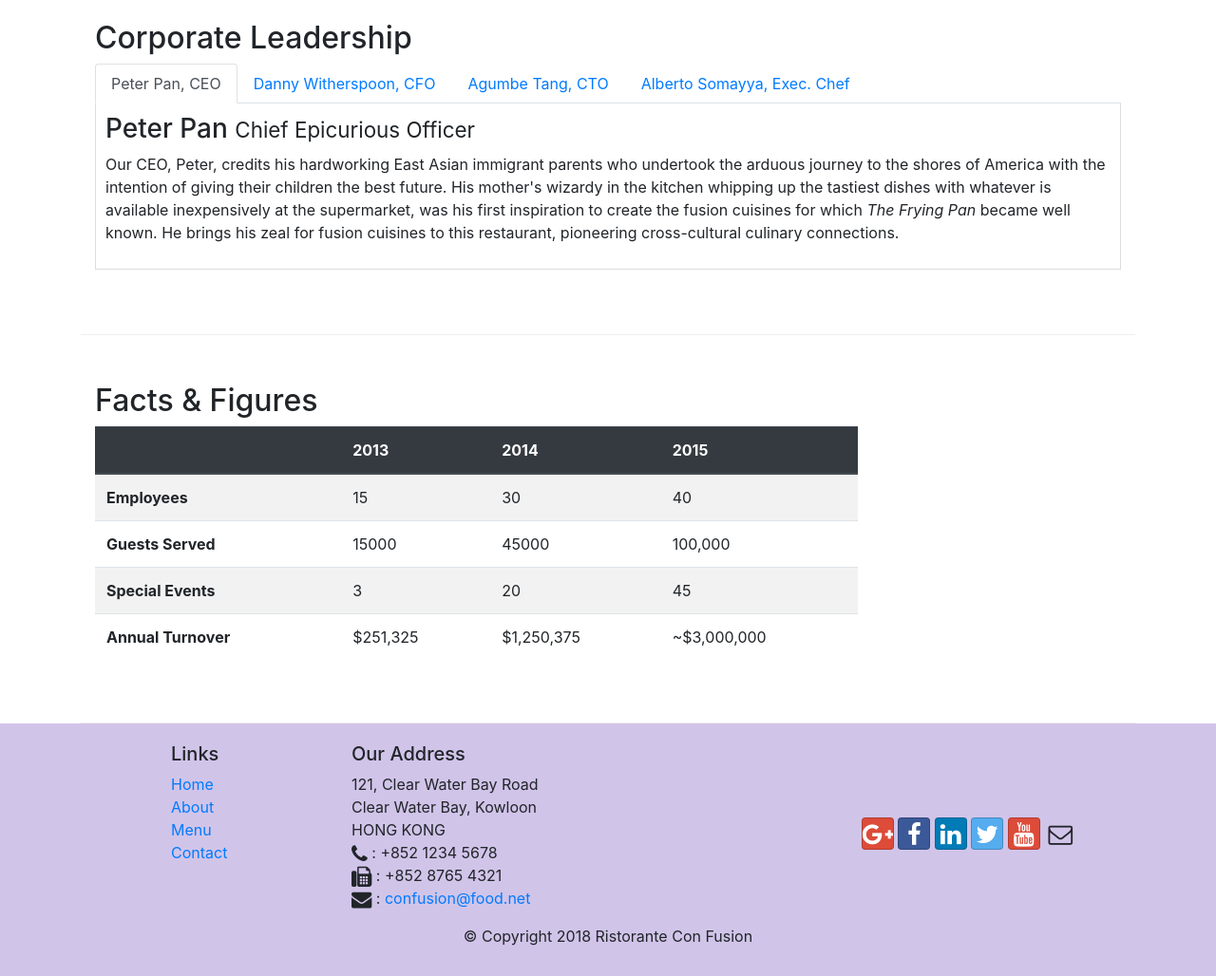
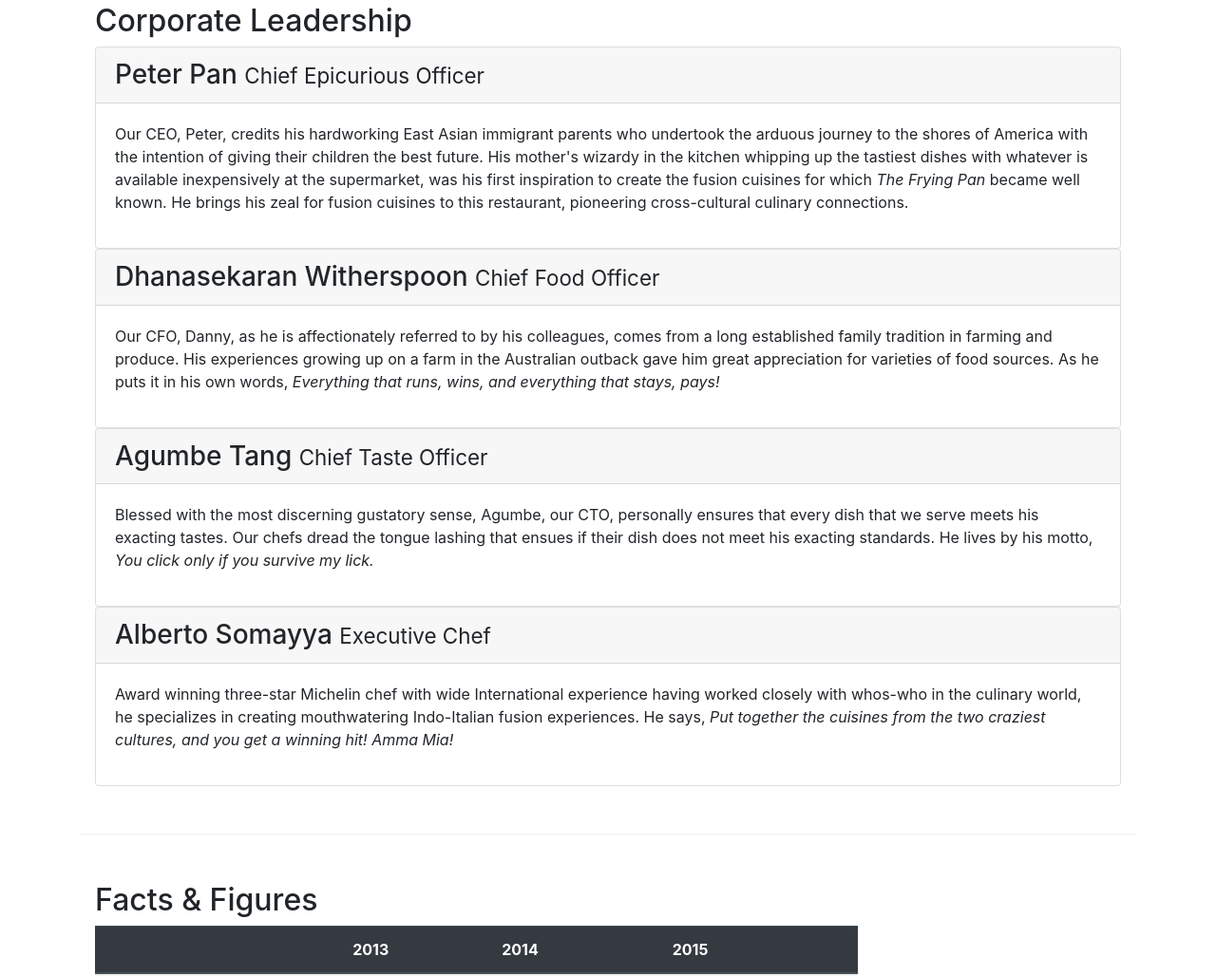
Before and after one commit to Mayankjain301001/Bootstrap-Project, a website: page Bootstrap4/conFusion/aboutus.html in a window 1280 px wide. Shown: the part 994-2022 px from the top of the page at 95% size. Drawn offline with nearby package versions, Linux system fonts and the light colour scheme.

Commit message:
Accordion

```diff
--- a/Bootstrap4/conFusion/aboutus.html
+++ b/Bootstrap4/conFusion/aboutus.html
@@ -103,55 +103,58 @@
             <div class="col-12">
                 <h2>Corporate Leadership</h2>
 
-                <ul class="nav nav-tabs">
 
-                	<li class="nav-item">
-                		<a class="nav-link active" href="#peter" role="tab" data-toggle="tab">Peter Pan, CEO</a>
-                	</li>
+                <div id="accordion">
+                	<div class="card">
+                		<div class="card-header" role="tab" id="peterhead">
+                              <h3 class="mb-0">
+                              	<a data-toggle="collapse" data-target="#peter">Peter Pan <small>Chief Epicurious Officer</small></a></h3>
+                		</div>
+                       <div role="tabpanel" class="collapse show" id="peter" data-parent="#accordion">
+                   <div class="card-body">
+                <p class="d-none d-sm-block">Our CEO, Peter, credits his hardworking East Asian immigrant parents who undertook the arduous journey to the shores of America with the intention of giving their children the best future. His mother's wizardy in the kitchen whipping up the tastiest dishes with whatever is available inexpensively at the supermarket, was his first inspiration to create the fusion cuisines for which <em>The Frying Pan</em> became well known. He brings his zeal for fusion cuisines to this restaurant, pioneering cross-cultural culinary connections.</p>
+            </div>
+                	</div>
+                </div>
 
-                	<li class="nav-item">
-                		<a class="nav-link" href="#danny" role="tab" data-toggle="tab">Danny Witherspoon, CFO</a>
-                	</li>
-
-                	<li class="nav-item">
-                		<a class="nav-link" href="#agumbe" role="tab" data-toggle="tab">Agumbe Tang, CTO</a>
-                	</li>
-
-                	<li class="nav-item">
-                		<a class="nav-link" href="#alberto" role="tab" data-toggle="tab">Alberto Somayya, Exec. Chef</a>
-                	</li>
-                </ul>
-
-                <div class="tab-content">
-
-                	<div role="tabpanel" class="tab-pane fade show active" id="peter">
-
-                <h3>Peter Pan <small>Chief Epicurious Officer</small></h3>
-                <p class="d-none d-sm-block">Our CEO, Peter, credits his hardworking East Asian immigrant parents who undertook the arduous journey to the shores of America with the intention of giving their children the best future. His mother's wizardy in the kitchen whipping up the tastiest dishes with whatever is available inexpensively at the supermarket, was his first inspiration to create the fusion cuisines for which <em>The Frying Pan</em> became well known. He brings his zeal for fusion cuisines to this restaurant, pioneering cross-cultural culinary connections.</p>
-
-                	</div>
-
-                   <div role="tabpanel" class="tab-pane fade" id="danny">
-
-                <h3>Dhanasekaran Witherspoon <small>Chief Food Officer</small></h3>
+                <div class="card">
+                   <div class="card-header" role="tab" id="dannyhead">
+                   	<h3 class="mb-0">
+                   		<a data-toggle="collapse" data-target="#danny">Dhanasekaran Witherspoon <small>Chief Food Officer</small></a></h3>
+                   	</div>
+                   <div role="tabpanel" class="collapse show" id="danny" data-parent="#accordion">
+                    <div class="card-body">
                 <p class="d-none d-sm-block">Our CFO, Danny, as he is affectionately referred to by his colleagues, comes from a long established family tradition in farming and produce. His experiences growing up on a farm in the Australian outback gave him great appreciation for varieties of food sources. As he puts it in his own words, <em>Everything that runs, wins, and everything that stays, pays!</em></p>
 
                     </div>
+                </div>
+            </div>
 
-                  <div role="tabpanel" class="tab-pane fade" id="agumbe">
-
-                <h3>Agumbe Tang <small>Chief Taste Officer</small></h3>
+            <div class="card">
+                   <div class="card-header" role="tab" id="agumbehead">
+                   	<h3 class="mb-0">
+                   		<a data-toggle="collapse" data-target="#agumbe">Agumbe Tang <small>Chief Taste Officer</small></a></h3>
+                   	</div>
+                   <div role="tabpanel" class="collapse show" id="agumbe" data-parent="#accordion">
+                    <div class="card-body">
                 <p class="d-none d-sm-block">Blessed with the most discerning gustatory sense, Agumbe, our CTO, personally ensures that every dish that we serve meets his exacting tastes. Our chefs dread the tongue lashing that ensues if their dish does not meet his exacting standards. He lives by his motto, <em>You click only if you survive my lick.</em></p>
 
-                   </div>
+                    </div>
+                </div>
+            </div>
 
-                  <div role="tabpanel" class="tab-pane fade" id="alberto">
+            <div class="card">
+                   <div class="card-header" role="tab" id="albertohead">
+                   	<h3 class="mb-0">
+                   		<a data-toggle="collapse" data-target="#alberto">Alberto Somayya <small>Executive Chef</small></a></h3>
+                   	</div>
+                   <div role="tabpanel" class="collapse show" id="alberto" data-parent="#accordion">
+                    <div class="card-body">
+                   <p class="d-none d-sm-block">Award winning three-star Michelin chef with wide International experience having worked closely with whos-who in the culinary world, he specializes in creating mouthwatering Indo-Italian fusion experiences. He says, <em>Put together the cuisines from the two craziest cultures, and you get a winning hit! Amma Mia!</em></p>
 
-                <h3>Alberto Somayya <small>Executive Chef</small></h3>
-                <p class="d-none d-sm-block">Award winning three-star Michelin chef with wide International experience having worked closely with whos-who in the culinary world, he specializes in creating mouthwatering Indo-Italian fusion experiences. He says, <em>Put together the cuisines from the two craziest cultures, and you get a winning hit! Amma Mia!</em></p>
-
-                   </div>
-
+                    </div>
+                </div>
+            </div>
                 </div>
 
             </div>
```
